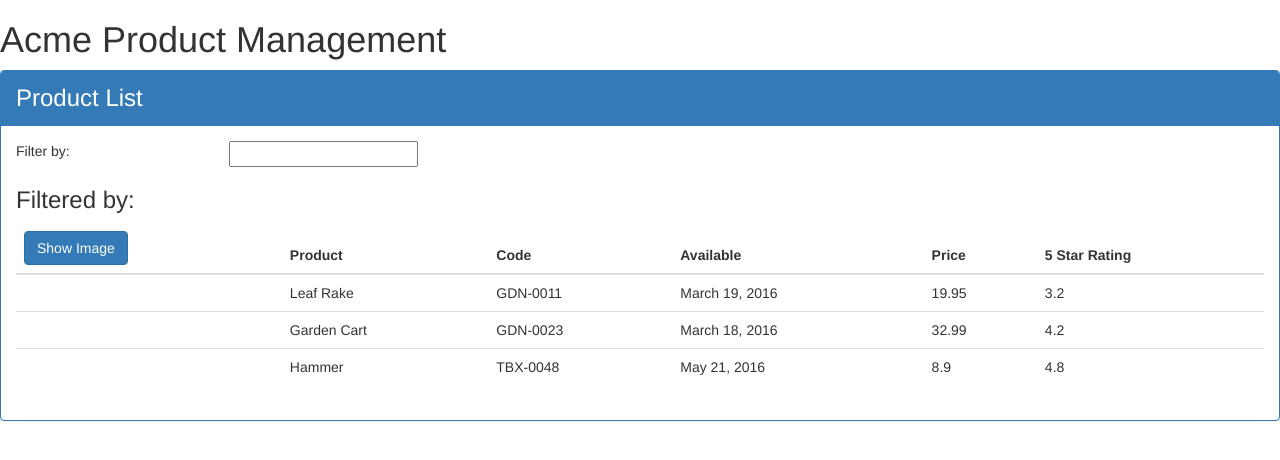
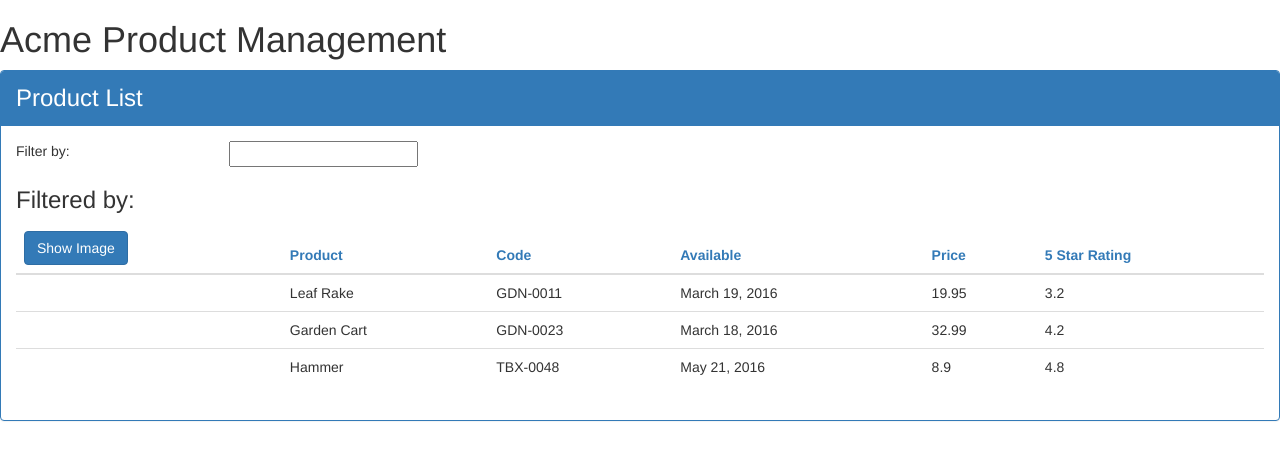
Before and after one commit to ApexBugFinder/APM-Start, an Angular app: page / in a window 1280 px wide. Shown: the top 460 px of the page. Built offline with nearby package versions, Linux system fonts and the light colour scheme.

Commit message:
Encapuslated unique style sheet

```diff
--- a/src/app/products/product-list.component.css
+++ b/src/app/products/product-list.component.css
@@ -0,0 +1,4 @@
+/*table header title color*/
+thead{
+    color: #337AB7;
+}
--- a/src/app/products/product-list.component.ts
+++ b/src/app/products/product-list.component.ts
@@ -1,9 +1,12 @@
 import { Component } from '@angular/core';
 import { IProduct } from "./product";
 
+
 @Component({
     selector: 'pm-products',
-    templateUrl: './product-list.component.html'
+    templateUrl: './product-list.component.html',
+    //Encapuslated unique style sheet
+    styleUrls: ['./product-list.component.css']
 })
 
 export class ProductListComponent {
```
